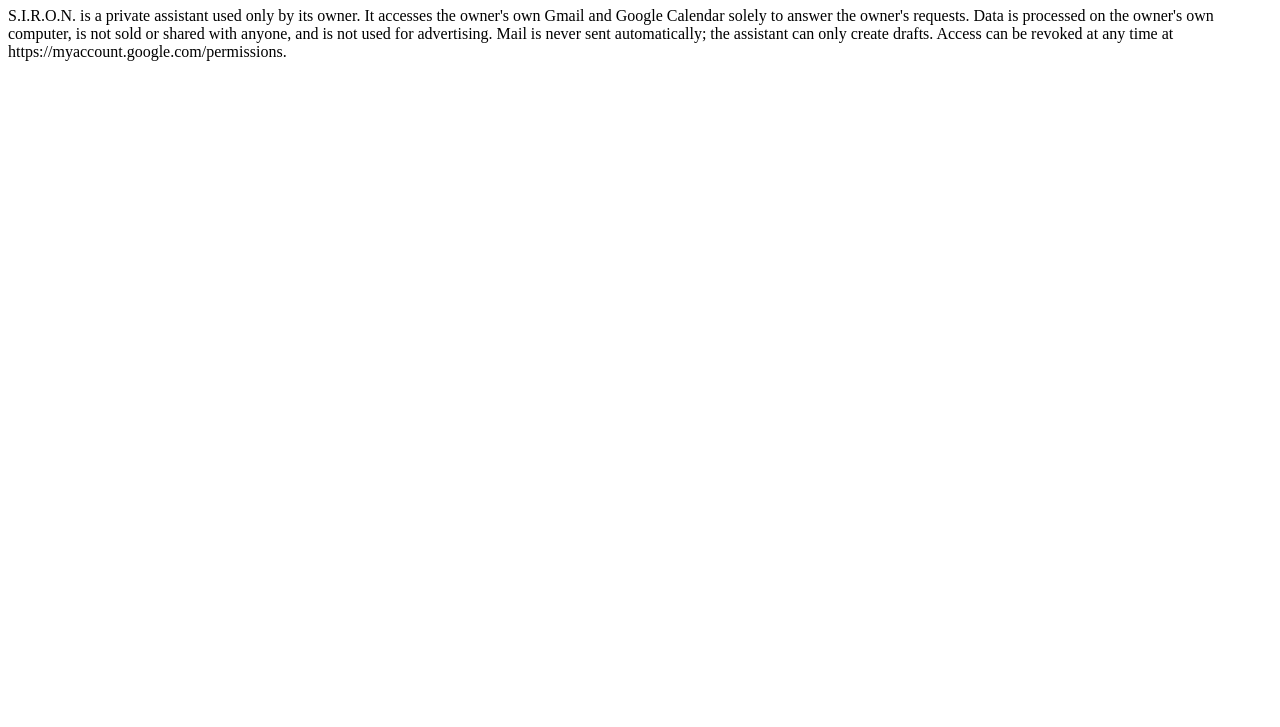
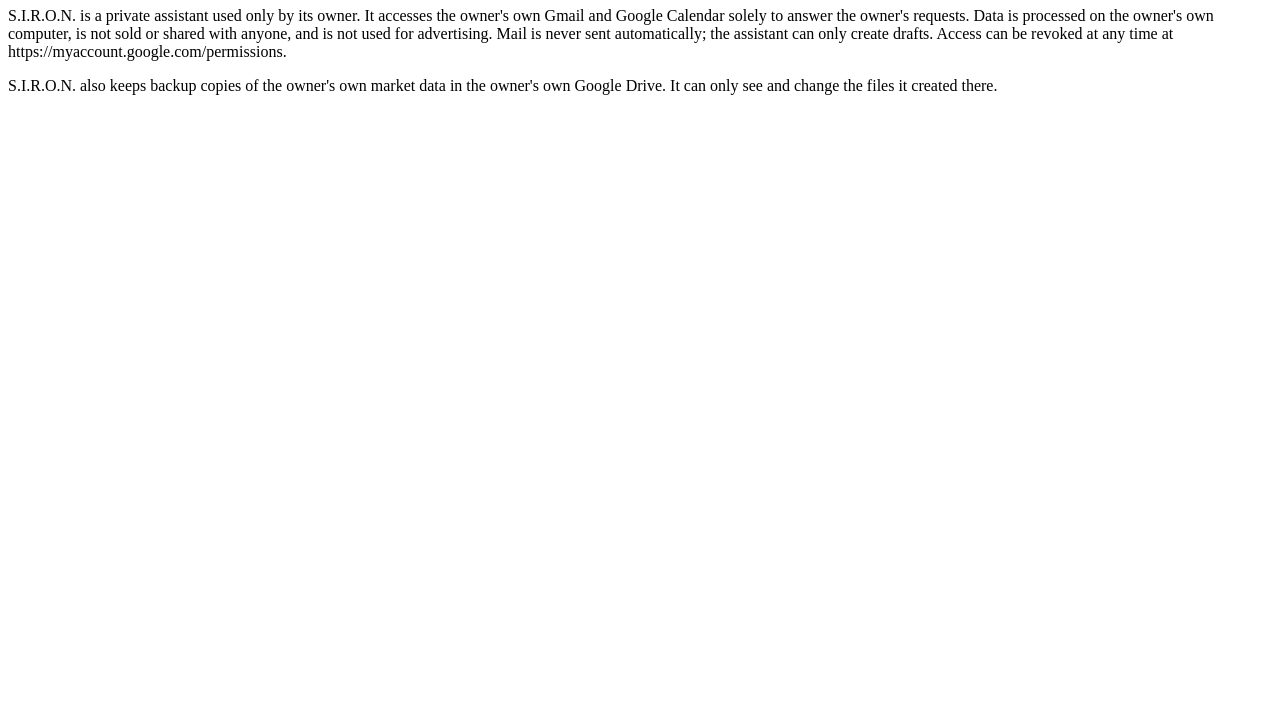
Before and after one commit to sirontrades/sirontrades.github.io, a plain HTML site: page privacy.html in a window 1280 px wide. Shown: the part 73-800 px from the top of the page. Drawn offline with Linux system fonts and the light colour scheme.

Commit message:
Add backup information for S.I.R.O.N. in privacy.html

```diff
--- a/privacy.html
+++ b/privacy.html
@@ -5,3 +5,4 @@
 is not sold or shared with anyone, and is not used for advertising. Mail is never sent automatically;
 the assistant can only create drafts. Access can be revoked at any time at
 https://myaccount.google.com/permissions.</p>
+<p>S.I.R.O.N. also keeps backup copies of the owner's own market data in the owner's own Google Drive. It can only see and change the files it created there.</p>
```
